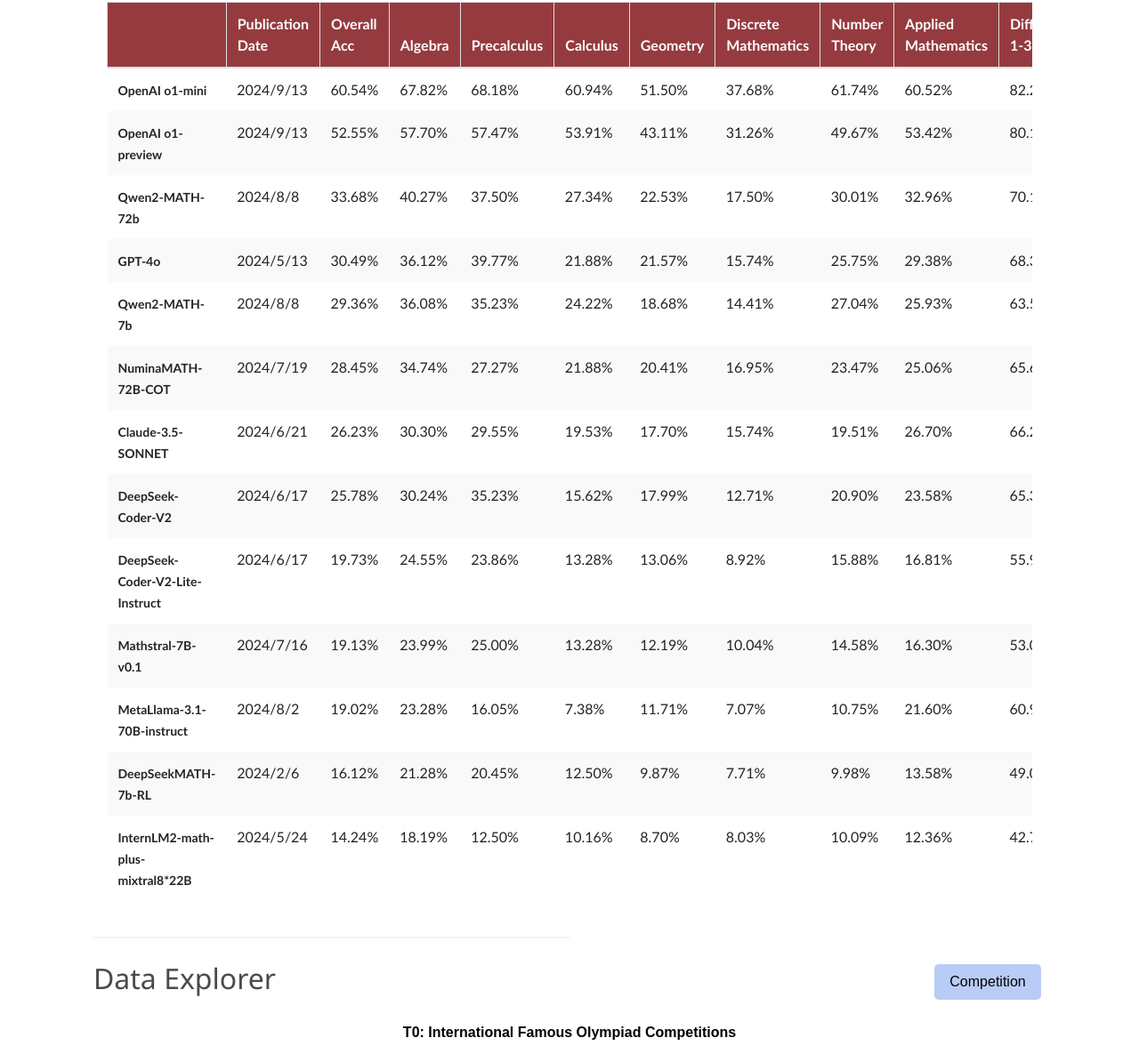
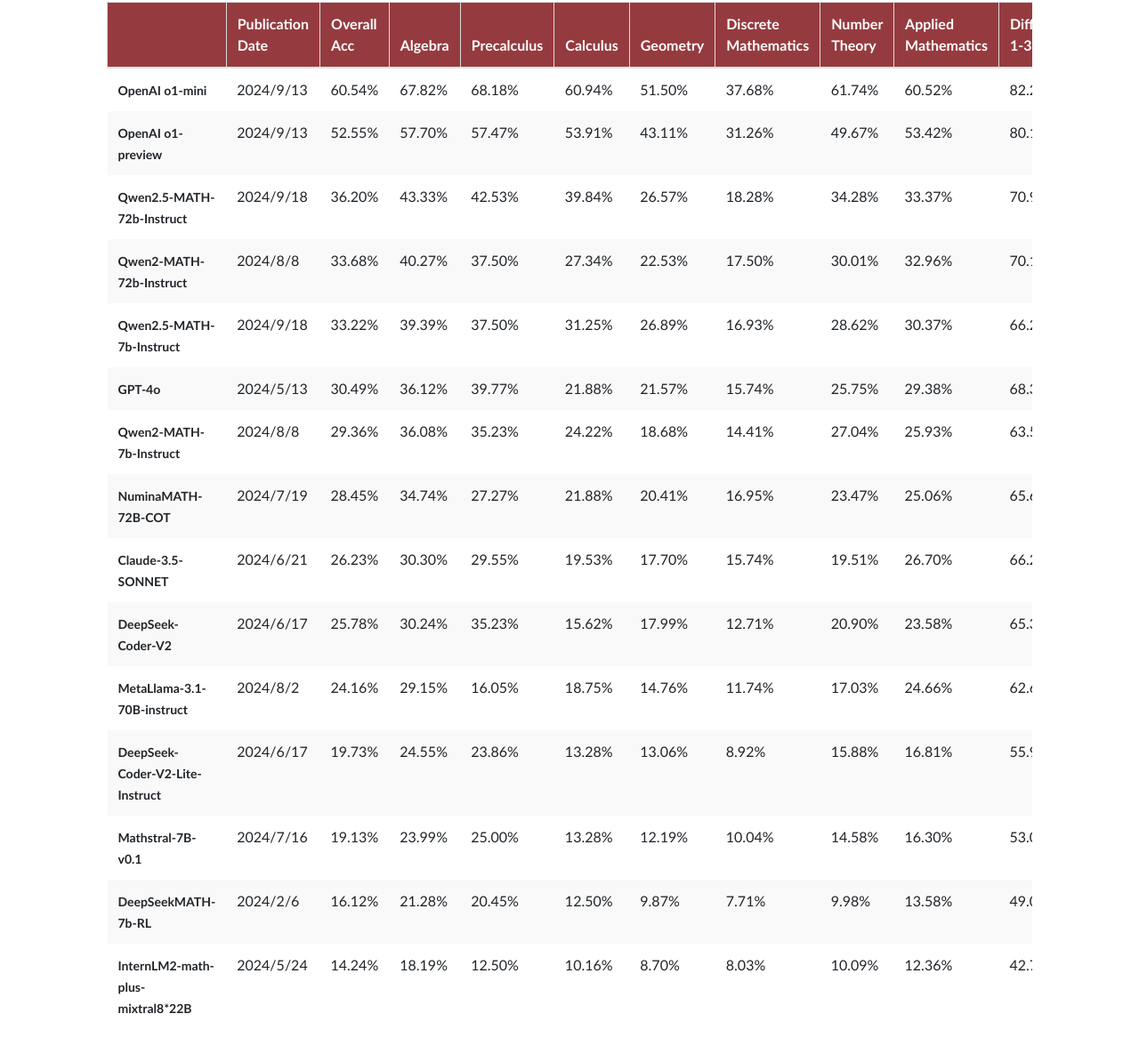
Before and after one commit to Omni-MATH/Omni-MATH.github.io, a plain HTML site: page index.html in a window 1280 px wide. Shown: the part 2028-3204 px from the top of the page at 89% size. Drawn offline with nearby package versions, Linux system fonts and the light colour scheme; some icons are missing; a web font is replaced by a local one.

Commit message:
add models

```diff
--- a/index.html
+++ b/index.html
@@ -435,7 +435,26 @@ This newly proposed benchmark offers a valuable resource for researchers and dev
           <td>37.71%</td>
         </tr>
         <tr>
-          <td><small style="font-weight: bold;">Qwen2-MATH-72b</small></td>
+          <td><small style="font-weight: bold;">Qwen2.5-MATH-72b-Instruct</small></td>
+          <!-- <td class="fixed-width"><a href="https://arxiv.org/abs/2309.16609">Qwen2-72B-Instruct</a><br><i>Qwen Team, Alibaba Group</i></td>
+          <td class="fixed-width"> <a href="https://arxiv.org/abs/2406.18629">Step-DPO</a> </td> -->
+          <td>2024/9/18</td>
+          <td>36.20%</td>
+          <td>43.33%</td>
+          <td>42.53%</td>
+          <td>39.84%</td>
+          <td>26.57%</td>
+          <td>18.28%</td>
+          <td>34.28%</td>
+          <td>33.37%</td>
+          <td>70.96%</td>
+          <td>31.37%</td>
+          <td>27.75%</td>
+          <td>22.29%</td>
+        </tr>
+
+        <tr>
+          <td><small style="font-weight: bold;">Qwen2-MATH-72b-Instruct</small></td>
           <!-- <td class="fixed-width"><a href="https://arxiv.org/abs/2309.16609">Qwen2-72B-Instruct</a><br><i>Qwen Team, Alibaba Group</i></td>
           <td class="fixed-width"> <a href="https://arxiv.org/abs/2406.18629">Step-DPO</a> </td> -->
           <td>2024/8/8</td>
@@ -452,6 +471,27 @@ This newly proposed benchmark offers a valuable resource for researchers and dev
           <td>24.71%</td>
           <td>17.98%</td>
         </tr>
+
+        <tr>
+          <td><small style="font-weight: bold;">Qwen2.5-MATH-7b-Instruct</small></td>
+          <!-- <td class="fixed-width"><a href="https://arxiv.org/abs/2309.16609">Qwen2-72B-Instruct</a><br><i>Qwen Team, Alibaba Group</i></td>
+          <td class="fixed-width"> <a href="https://arxiv.org/abs/2406.18629">Step-DPO</a> </td> -->
+          <td>2024/9/18</td>
+          <td>33.22%</td>
+          <td>39.39%</td>
+          <td>37.50%</td>
+          <td>31.25%</td>
+          <td>26.89%</td>
+          <td>16.93%</td>
+          <td>28.62%</td>
+          <td>30.37%</td>
+          <td>66.23%</td>
+          <td>29.20%</td>
+          <td>24.68%</td>
+          <td>20.34%</td>
+        </tr>
+
+
         <tr>
           <td><small style="font-weight: bold;">GPT-4o</small></td>
           <!-- <td class="fixed-width"><a href="https://arxiv.org/abs/2309.16609">Qwen2-72B-Instruct</a><br><i>Qwen Team, Alibaba Group</i></td>
@@ -472,7 +512,7 @@ This newly proposed benchmark offers a valuable resource for researchers and dev
 
         </tr>
         <tr>
-          <td><small style="font-weight: bold;">Qwen2-MATH-7b</small></td>
+          <td><small style="font-weight: bold;">Qwen2-MATH-7b-Instruct</small></td>
           <!-- <td class="fixed-width"><a href="https://arxiv.org/abs/2309.16609">Qwen2-72B-Instruct</a><br><i>Qwen Team, Alibaba Group</i></td>
           <td class="fixed-width"> <a href="https://arxiv.org/abs/2406.18629">Step-DPO</a> </td> -->
           <td>2024/8/8</td>
@@ -547,6 +587,24 @@ This newly proposed benchmark offers a valuable resource for researchers and dev
 
         </tr>
         <tr>
+          <td><small style="font-weight: bold;">MetaLlama-3.1-70B-instruct</small></td>
+          <!-- <td class="fixed-width"><a href="https://arxiv.org/abs/2309.16609">Qwen2-72B-Instruct</a><br><i>Qwen Team, Alibaba Group</i></td>
+          <td class="fixed-width"> <a href="https://arxiv.org/abs/2406.18629">Step-DPO</a> </td> -->
+          <td>2024/8/2</td>
+          <td>24.16%</td>
+          <td>29.15%</td>
+          <td>16.05%</td>
+          <td>18.75%</td>
+          <td>14.76%</td>
+          <td>11.74%</td>
+          <td>17.03%</td>
+          <td>24.66%</td>
+          <td>62.66%</td>
+          <td>16.82%</td>
+          <td>16.95%</td>
+          <td>13.71%</td>
+        </tr>
+        <tr>
           <td><small style="font-weight: bold;">DeepSeek-Coder-V2-Lite-Instruct</small></td>
           <!-- <td class="fixed-width"><a href="https://arxiv.org/abs/2309.16609">Qwen2-72B-Instruct</a><br><i>Qwen Team, Alibaba Group</i></td>
           <td class="fixed-width"> <a href="https://arxiv.org/abs/2406.18629">Step-DPO</a> </td> -->
@@ -584,24 +642,6 @@ This newly proposed benchmark offers a valuable resource for researchers and dev
             <td>11.86%</td>
         </tr>
 
-        <tr>
-          <td><small style="font-weight: bold;">MetaLlama-3.1-70B-instruct</small></td>
-          <!-- <td class="fixed-width"><a href="https://arxiv.org/abs/2309.16609">Qwen2-72B-Instruct</a><br><i>Qwen Team, Alibaba Group</i></td>
-          <td class="fixed-width"> <a href="https://arxiv.org/abs/2406.18629">Step-DPO</a> </td> -->
-          <td>2024/8/2</td>
-          <td>19.02%</td>
-          <td>23.28%</td>
-          <td>16.05%</td>
-          <td>7.38%</td>
-          <td>11.71%</td>
-          <td>7.07%</td>
-          <td>10.75%</td>
-          <td>21.60%</td>
-          <td>60.92%</td>
-          <td>11.85%</td>
-          <td>9.09%</td>
-          <td>6.04%</td>
-        </tr>
         <tr>
           <td><small style="font-weight: bold;">DeepSeekMATH-7b-RL</small></td>
             <!-- <td class="fixed-width"><a href="https://arxiv.org/abs/2309.16609">Qwen2-72B-Instruct</a><br><i>Qwen Team, Alibaba Group</i></td>
```
